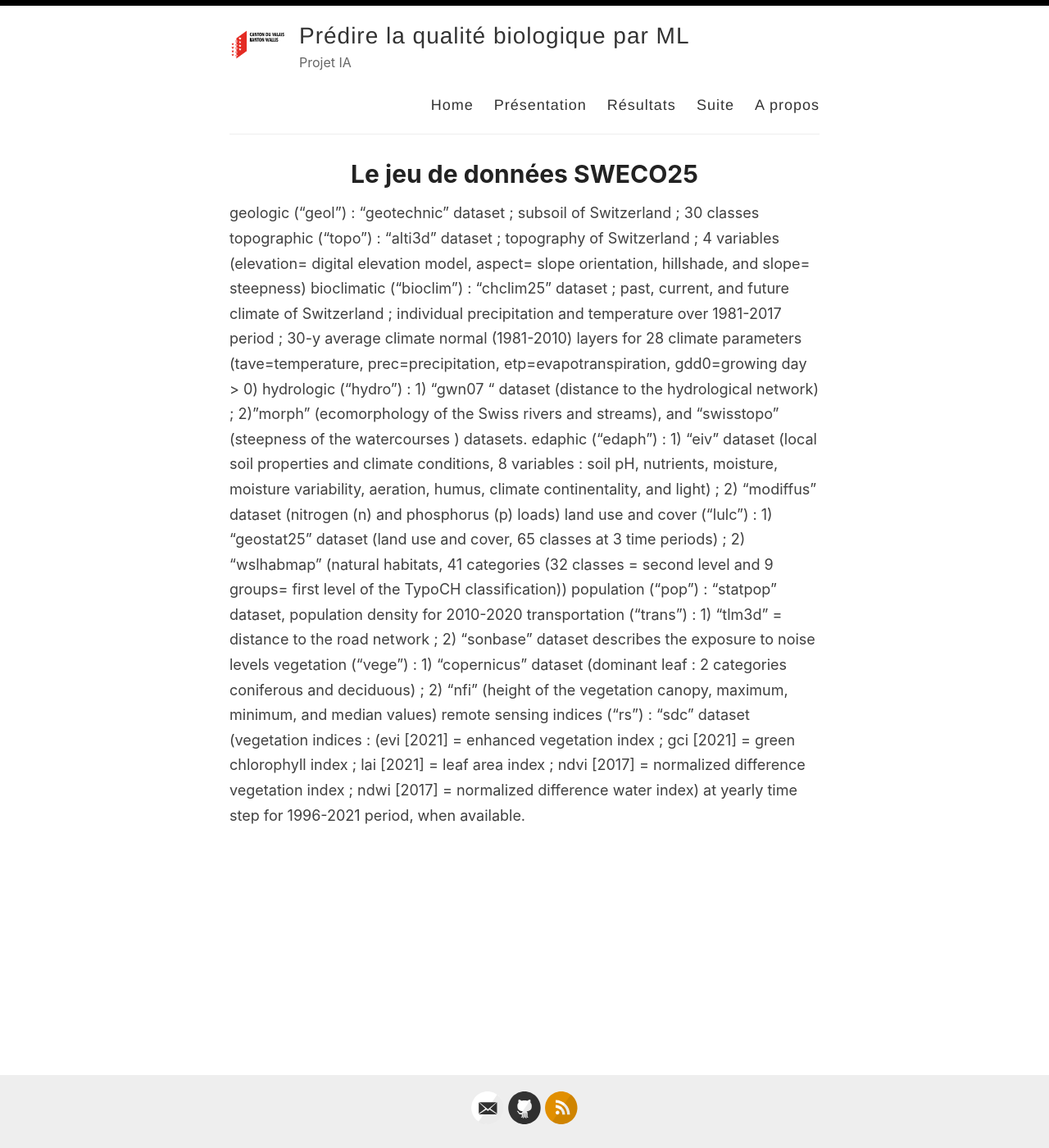
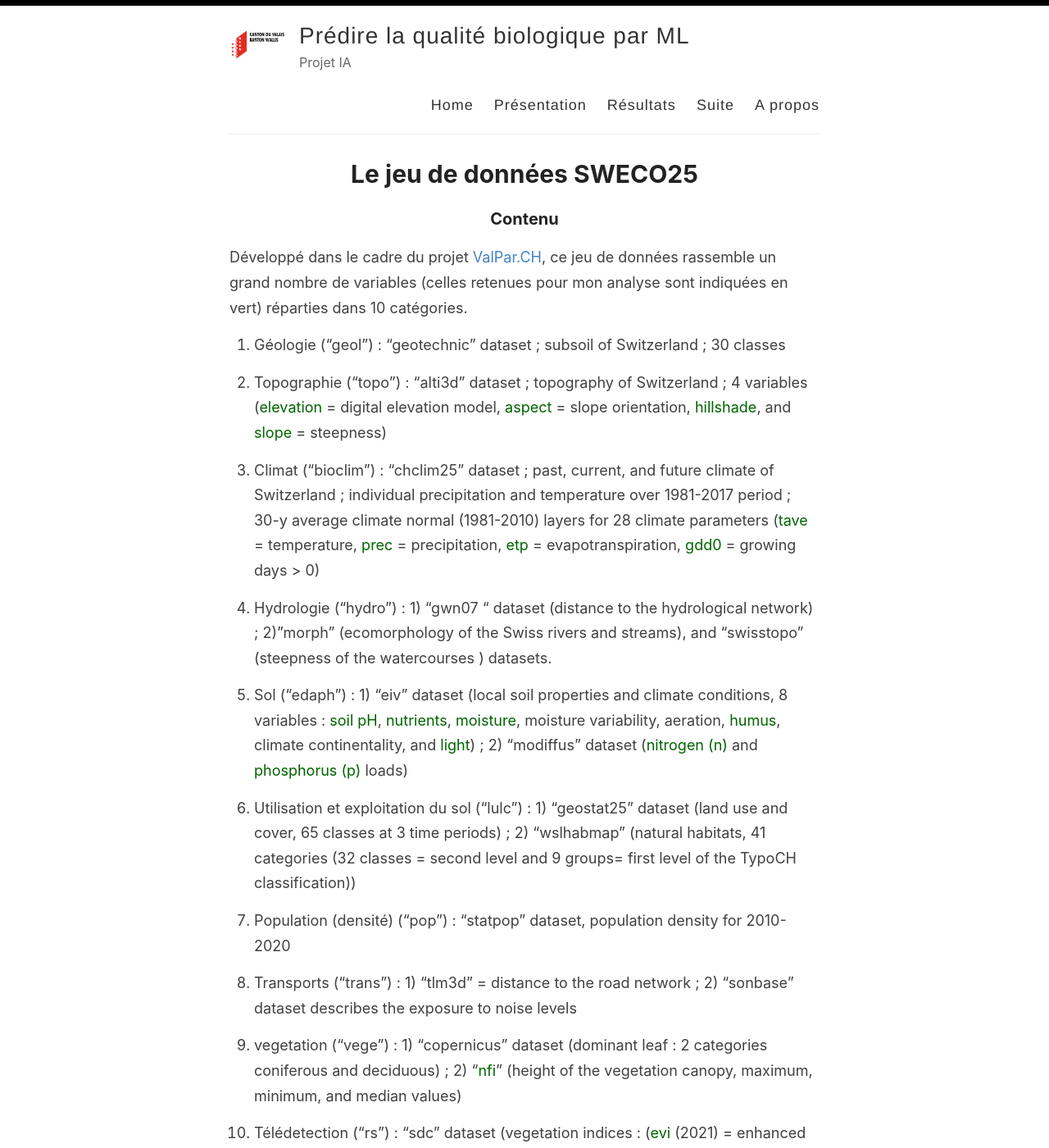
Before and after one commit to sca-opdir/sber-biodiversite-ml-prediction, a Jekyll site: the page built from _pages/sweco25_details.md, in a window 1280 px wide and 1400 px high. Shown: the whole window at 82% size. Built offline with Jekyll 4.4.1, drawn with Linux system fonts in a browser that asks for light colours; some of the changed text lies outside the part shown.

Commit message:
Update sweco25_details.md

```diff
--- a/_pages/sweco25_details.md
+++ b/_pages/sweco25_details.md
@@ -4,14 +4,38 @@ title: Le jeu de données SWECO25
 permalink: /sweco25_details/
 ---
 
+### Contenu
 
-geologic (“geol”) : "geotechnic" dataset ;  subsoil of Switzerland ; 30 classes
-topographic (“topo”) : "alti3d" dataset ; topography of Switzerland ; 4 variables (elevation= digital elevation model, aspect= slope orientation, hillshade, and slope= steepness)
-bioclimatic (“bioclim”)  : "chclim25" dataset ; past, current, and future climate of Switzerland ; individual precipitation and temperature over 1981-2017 period ; 30-y average climate normal (1981-2010) layers for 28 climate parameters (tave=temperature, prec=precipitation, etp=evapotranspiration, gdd0=growing day > 0)
-hydrologic (“hydro”)  : 1) "gwn07 " dataset (distance to the hydrological network) ; 2)"morph" (ecomorphology of the Swiss rivers and streams), and "swisstopo" (steepness of the watercourses ) datasets.
-edaphic (“edaph”) : 1) "eiv" dataset (local soil properties and climate conditions, 8 variables : soil pH, nutrients, moisture, moisture variability, aeration, humus, climate continentality, and light) ; 2) "modiffus" dataset (nitrogen (n) and phosphorus (p) loads)
-land use and cover (“lulc”) : 1) "geostat25" dataset (land use and cover, 65 classes at 3 time periods) ; 2) "wslhabmap"	 (natural habitats, 41 categories (32 classes = second level and 9 groups= first level of the TypoCH classification))
-population (“pop”) : "statpop" dataset, population density for 2010-2020
-transportation (“trans”) : 1) "tlm3d" = distance to the road network ; 2) "sonbase" dataset describes the exposure to noise levels
-vegetation (“vege”) : 1) "copernicus" dataset (dominant leaf : 2 categories coniferous and deciduous) ; 2) "nfi" (height of the vegetation canopy, maximum, minimum, and median values)
-remote sensing indices (“rs”) : "sdc" dataset (vegetation indices : (evi [2021] = enhanced vegetation index ; gci [2021] = green chlorophyll index ; lai [2021] = leaf area index ; ndvi [2017] = normalized difference vegetation index ; ndwi [2017] = normalized difference water index) at yearly time step for 1996-2021 period, when available.
+Développé dans le cadre du projet [ValPar.CH](https://valpar.ch/index_fr.php), ce jeu de données rassemble un grand nombre de variables (celles retenues pour mon analyse sont indiquées en vert) réparties dans 10 catégories.
+
+1. Géologie (“geol”) : "geotechnic" dataset ;  subsoil of Switzerland ; 30 classes
+
+2. Topographie (“topo”) : "alti3d" dataset ; topography of Switzerland ; 4 variables (<span style="color:darkgreen;">elevation</span> = digital elevation model, <span style="color:darkgreen;">aspect</span> = slope orientation, <span style="color:darkgreen;">hillshade</span>, and <span style="color:darkgreen;">slope</span> = steepness)
+
+3. Climat (“bioclim”)  : "chclim25" dataset ; past, current, and future climate of Switzerland ; individual precipitation and temperature over 1981-2017 period ; 30-y average climate normal (1981-2010) layers for 28 climate parameters (<span style="color:darkgreen;">tave</span> = temperature, <span style="color:darkgreen;">prec</span> = precipitation, <span style="color:darkgreen;">etp</span> = evapotranspiration, <span style="color:darkgreen;">gdd0</span> = growing days > 0)
+
+4. Hydrologie (“hydro”)  : 1) "gwn07 " dataset (distance to the hydrological network) ; 2)"morph" (ecomorphology of the Swiss rivers and streams), and "swisstopo" (steepness of the watercourses ) datasets.
+
+5. Sol (“edaph”) : 1) "eiv" dataset (local soil properties and climate conditions, 8 variables : <span style="color:darkgreen;">soil pH</span>, <span style="color:darkgreen;">nutrients</span>, <span style="color:darkgreen;">moisture</span>, moisture variability, aeration, <span style="color:darkgreen;">humus</span>, climate continentality, and <span style="color:darkgreen;">light</span>) ; 2) "modiffus" dataset (<span style="color:darkgreen;">nitrogen (n)</span> and <span style="color:darkgreen;">phosphorus (p)</span> loads)
+
+6. Utilisation et exploitation du sol (“lulc”) : 1) "geostat25" dataset (land use and cover, 65 classes at 3 time periods) ; 2) "wslhabmap"	 (natural habitats, 41 categories (32 classes = second level and 9 groups= first level of the TypoCH classification))
+
+7. Population (densité) (“pop”) : "statpop" dataset, population density for 2010-2020
+
+8. Transports (“trans”) : 1) "tlm3d" = distance to the road network ; 2) "sonbase" dataset describes the exposure to noise levels
+
+9. vegetation (“vege”) : 1) "copernicus" dataset (dominant leaf : 2 categories coniferous and deciduous) ; 2) "<span style="color:darkgreen;">nfi</span>" (height of the vegetation canopy, maximum, minimum, and median values)
+
+10. Télédetection (“rs”) : "sdc" dataset (vegetation indices : (<span style="color:darkgreen;">evi</span> (2021) = enhanced vegetation index ; <span style="color:darkgreen;">gci</span> (2021) = green chlorophyll index ; <span style="color:darkgreen;">lai</span> (2021) = leaf area index ; <span style="color:darkgreen;">ndvi</span> (2017) = normalized difference vegetation index ; <span style="color:darkgreen;">ndwi</span> (2017) = normalized difference water index) at yearly time step for 1996-2021 period, when available.
+
+
+### Aperçu de la préparation de ces données
+
+<div align="center">
+  <br>
+  <img src="/images/details_data_sweco25.png" alt="données SWECO25" width="200"/>
+  <br>
+  <p align="center">
+    <i>Construction du jeu de données SWECO25 ([source](https://doi.org/10.1038/s41597-023-02899-1))</i>
+  </p>
+</div>
```
